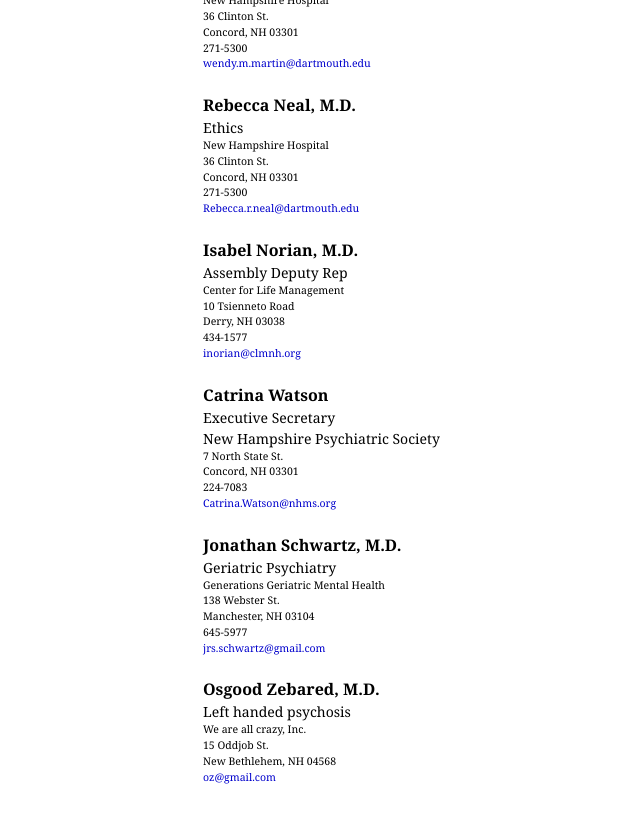
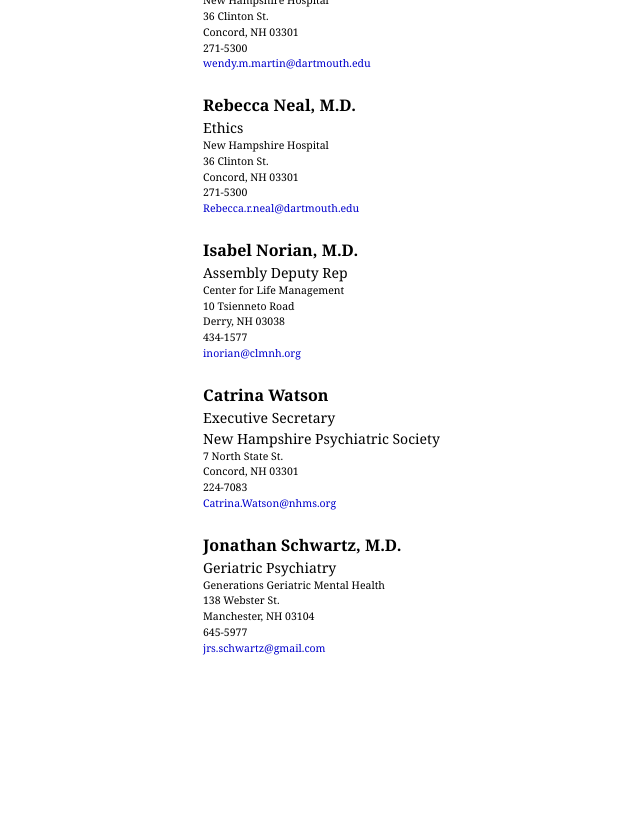
Before and after one commit to dafeder/nhpsych-org, a Jekyll site: the page built from officers.md, in a window 1280 px wide and 900 px high, scrolled down 1235 px. Shown: the top 823 px of the window, without its empty margins (37-677 px from the left). Built offline with Jekyll 4.4.1, drawn with Linux system fonts in a browser that asks for light colours; after the commit the page ends 2006 px from its top, so only the background shows below that.

Commit message:
Updated officers.md

```diff
--- a/officers.md
+++ b/officers.md
@@ -95,13 +95,6 @@
     * Manchester, NH 03104
     * 645-5977
     * <jrs.schwartz@gmail.com>
-
-* Osgood Zebared, M.D.
-  * Left handed psychosis
-    * We are all crazy, Inc.
-    * 15 Oddjob St.
-    * New Bethlehem, NH  04568
-    * <oz@gmail.com>
 {:.contact-info}
 {::comment}
 To recieve the correct styling, the above line ("contact-info") must go directly
```
